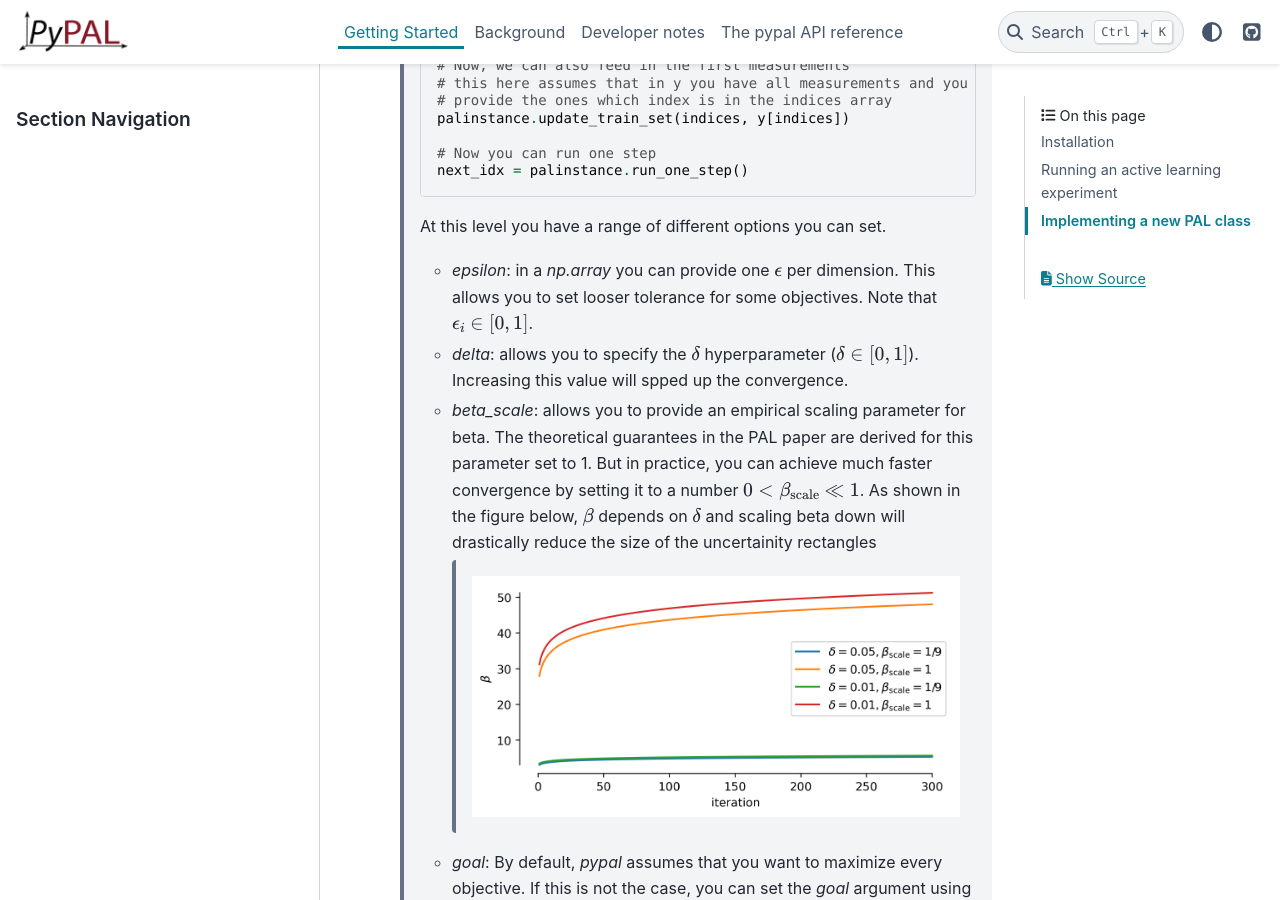
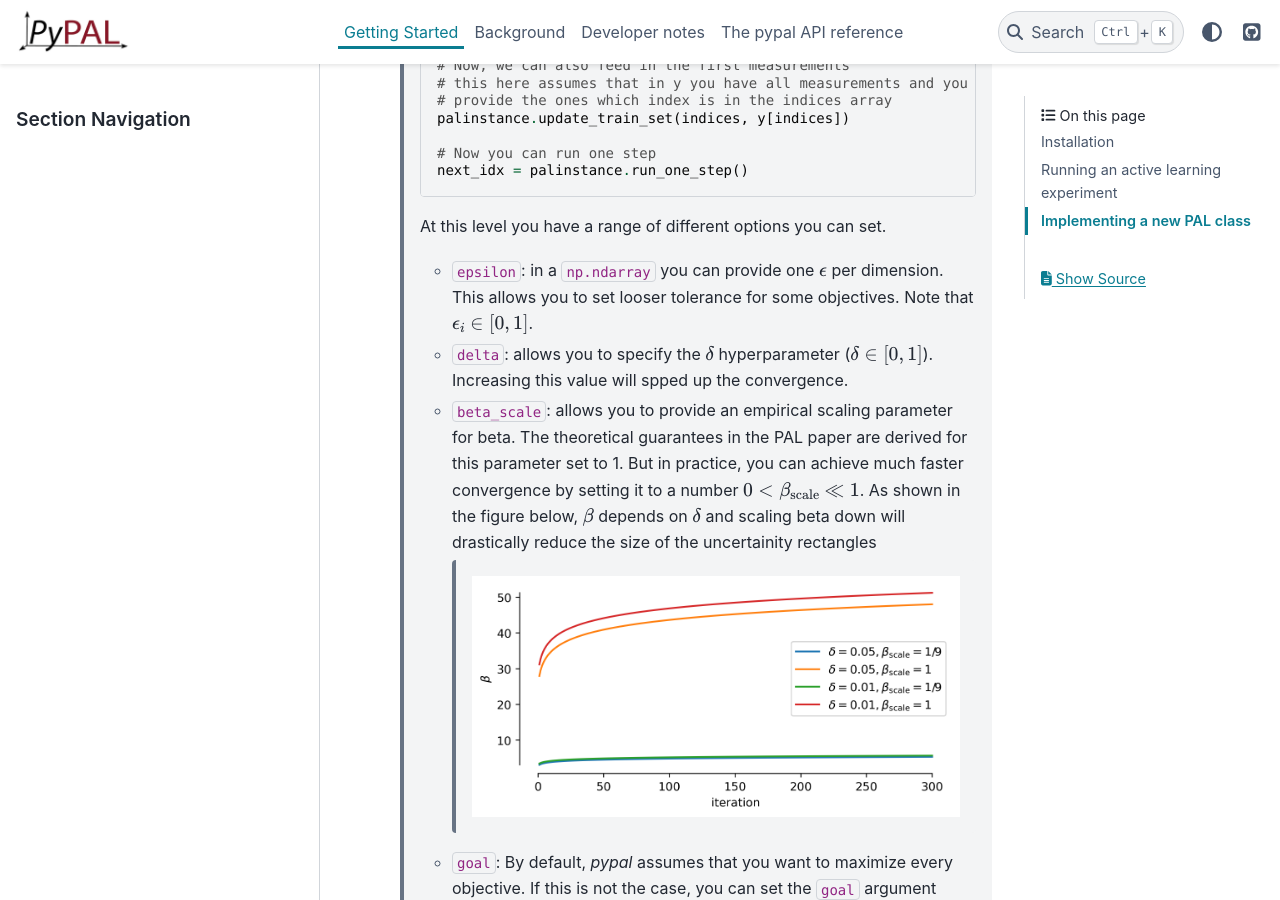
Before and after one commit to kjappelbaum/pyepal, a Sphinx documentation site: the page built from docs/getting_started.rst, in a window 1280 px wide and 900 px high, scrolled down 1375 px. Built offline with Sphinx 7.4.7 and the PyData theme 0.15.4, drawn with Linux system fonts in a browser that asks for light colours.

Commit message:
docs: inline code in sphinx docs

```diff
--- a/docs/getting_started.rst
+++ b/docs/getting_started.rst
@@ -24,11 +24,11 @@ Running an active learning experiment
 
 The `examples` directory contains a `Jupyter notebook with an example <https://github.com/kjappelbaum/pypal/blob/master/examples/test_pal.ipynb>`_ that you can also run on MyBinder.
 
-If you use a Gaussian process model built with `sklearn` or `GPy` you can use a pre-built class and follow the following steps:
+If you use a Gaussian process model built with :code:`sklearn` or :code:`GPy` you can use a pre-built class and follow the following steps:
 
 1. For each objective create a model (if you want to use a coregionalized model you, of course, only need to create one)
 
-2. Sample a few initial points from your design space. In practice, you can use the `get_maxmin_samples` or `get_kmeans_samples` utilities for that. Assuming that `X` is a `np.array` if the descriptors/features
+2. Sample a few initial points from your design space. In practice, you can use the :code:`get_maxmin_samples` or :code:`get_kmeans_samples` utilities for that. Assuming that :code:`X` is a :code:`np.array` if the descriptors/features
 
     .. code-block:: python
 
@@ -40,7 +40,7 @@ If you use a Gaussian process model built with `sklearn` or `GPy` you can use a
         # This selects the 10 farthest points in feature space
         indices = get_maxmin_samples(X, 10)
 
-3. Now, you can intialize the instance of one `PAL` class. If we use a `sklearn` Gaussian process model, we would use
+3. Now, you can intialize the instance of one :code:`PAL` class. If we use a :code:`sklearn` Gaussian process model, we would use
 
     .. code-block:: python
 
@@ -62,17 +62,17 @@ If you use a Gaussian process model built with `sklearn` or `GPy` you can use a
 
     At this level you have a range of different options you can set.
 
-    - `epsilon`: in a `np.array` you can provide one :math:`\epsilon` per dimension. This allows you to set looser tolerance for some objectives. Note that :math:`\epsilon_i \in [0,1]`.
-    - `delta`: allows you to specify the :math:`\delta` hyperparameter (:math:`\delta \in [0,1]`). Increasing this value will spped up the convergence.
-    - `beta_scale`: allows you to provide an empirical scaling parameter for beta. The theoretical guarantees in the PAL paper are derived for this parameter set to 1. But in practice, you can achieve much faster convergence by setting it to a number :math:`0< \beta_\mathrm{scale} \ll 1`. As shown in the figure below, :math:`\beta` depends on :math:`\delta` and scaling beta down will drastically reduce the size of the uncertainity rectangles
+    - :code:`epsilon`: in a :code:`np.ndarray` you can provide one :math:`\epsilon` per dimension. This allows you to set looser tolerance for some objectives. Note that :math:`\epsilon_i \in [0,1]`.
+    - :code:`delta`: allows you to specify the :math:`\delta` hyperparameter (:math:`\delta \in [0,1]`). Increasing this value will spped up the convergence.
+    - :code:`beta_scale`: allows you to provide an empirical scaling parameter for beta. The theoretical guarantees in the PAL paper are derived for this parameter set to 1. But in practice, you can achieve much faster convergence by setting it to a number :math:`0< \beta_\mathrm{scale} \ll 1`. As shown in the figure below, :math:`\beta` depends on :math:`\delta` and scaling beta down will drastically reduce the size of the uncertainity rectangles
 
         .. image:: _static/beta.png
             :width: 600
             :alt: Beta as function of hyperparameters
 
-    - `goal`: By default, `pypal` assumes that you want to maximize every objective. If this is not the case, you can set the `goal` argument using a list of "min" and "max", using "min" to specify that you want to minimize the ith objective and "max" to indicate that you want to maximize this objective.
+    - :code:`goal`: By default, `pypal` assumes that you want to maximize every objective. If this is not the case, you can set the :code:`goal` argument using a list of "min" and "max", using "min" to specify that you want to minimize the ith objective and "max" to indicate that you want to maximize this objective.
 
-In case you have missing observations, i.e., you measured only two of three outputs at sometimes you need to report the missing observations as `np.nan`, i.e., the call could look like
+In case you have missing observations, i.e., you measured only two of three outputs at sometimes you need to report the missing observations as :code:`np.nan`, i.e., the call could look like
 
 .. code-block:: python
 
@@ -82,11 +82,11 @@ for a case in which we performed measurements for samples 1 and 2 of our design
 
 Hyperparameter optimization
 .............................
-Usually, the hyperparameters of a machine learning model should be optimized as new training data is added, in particular the kernel hyperparameters of a Gaussian process regression model. But since this is usually a computationally expensive process, you do not want to do this every iteration. The timing of the hyperparameter optimization is internally set by the `_should_optimize_hyperparameter` function that by default uses a schedule that will optimize the hyperparameter every 10th iteration. If you want to change this behavior, you can override this function.
+Usually, the hyperparameters of a machine learning model should be optimized as new training data is added, in particular the kernel hyperparameters of a Gaussian process regression model. But since this is usually a computationally expensive process, you do not want to do this every iteration. The timing of the hyperparameter optimization is internally set by the :code:`_should_optimize_hyperparameter` function that by default uses a schedule that will optimize the hyperparameter every 10th iteration. If you want to change this behavior, you can override this function.
 
 Logging
 ........
-You will see basic information like the current iteration and the classification status if you print the `PAL` object
+You will see basic information like the current iteration and the classification status if you print the :code:`PAL` object
 
 .. code:: python
 
@@ -95,7 +95,7 @@ You will see basic information like the current iteration and the classification
     # returns: pypal at iteration 1. 10 Pareto optimal points, 1304 discarded points, 200 unclassified points.
 
 
-In case you want to also know the hypervolume, you can use the `get_hypervolume` function
+In case you want to also know the hypervolume, you can use the :code:`get_hypervolume` function
 
 .. code:: python
 
@@ -106,7 +106,7 @@ Exploring a space where all objectives are known
 .................................................
 
 In some cases, you already know all measurements you may want to run PAL with different settings and test how the algorithm performs.
-In this case you can use the `exhaust_loop` wrapper.
+In this case you can use the :code:`exhaust_loop` wrapper.
 
 .. code-block:: python
 
@@ -116,13 +116,13 @@ In this case you can use the `exhaust_loop` wrapper.
 
     exhaust_loop(palinstance, y)
 
-This will continue calling `run_one_step()` until there is no unclassified sample left.
+This will continue calling :code:`run_one_step()` until there is no unclassified sample left.
 
 
 Batch sampling
 ................
 
-By default, the `run_one_step` function of the PAL classes will return a `np.array` with only one index for the point in the design space for which the next experiment should be performed. In some cases, you want to run multiple experiments in batches before you run a new iteration of the PyPAL. In this case, you use the `batch_size` keyword argument and change it to an integer greater than one.
+By default, the :code:`run_one_step` function of the PAL classes will return a :code:`np.ndarray` with only one index for the point in the design space for which the next experiment should be performed. In some cases, you want to run multiple experiments in batches before you run a new iteration of the PyPAL. In this case, you use the :code:`batch_size` keyword argument and change it to an integer greater than one.
 
 .. code-block:: python
 
@@ -143,9 +143,9 @@ Of course, also the `exhaust_loop` supports the `batch_size` keyword argument
 Implementing a new PAL class
 ------------------------------
 
-If you want to use `pypal` with a model that we do not support yet, i.e., not `GPy` or `sklearn` Gaussian process regression, it is easy to write your own class. For this, you need to inherit from `PALBase` and implement your of `_train` and `_predict` functions (and maybe also the `_set_hyperparameters` and `_should_optimize_hyperparameters` functions) using the `design_space` and `y` attributes of the class.
+If you want to use `pypal` with a model that we do not support yet, i.e., not :code:`GPy` or :code:`sklearn` Gaussian process regression, it is easy to write your own class. For this, you need to inherit from `PALBase` and implement your of :code:`_train` and :code:`_predict` functions (and maybe also the :code:`_set_hyperparameters` and :code:`_should_optimize_hyperparameters` functions) using the :code:`design_space` and :code:`y` attributes of the class.
 
-For instance, if we develop some multioutput model that has a `train()` and a `predict()` method we could simply do
+For instance, if we develop some multioutput model that has a :code:`train()` and a :code:`predict()` method we could simply do
 
 .. code-block:: python
 
```
Also changed, not shown: 14 other files.
